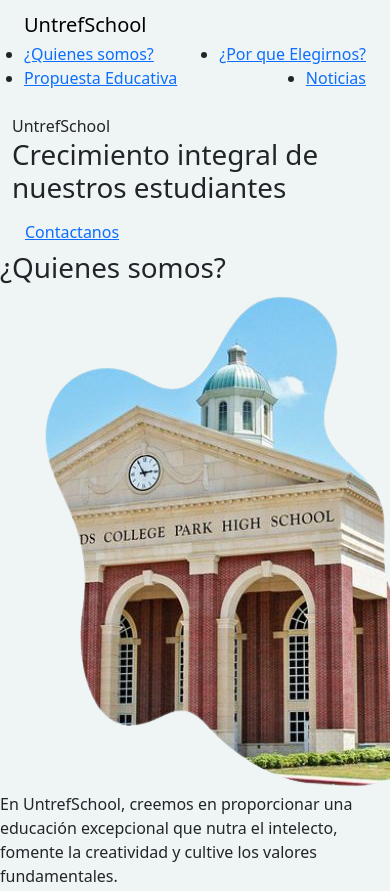
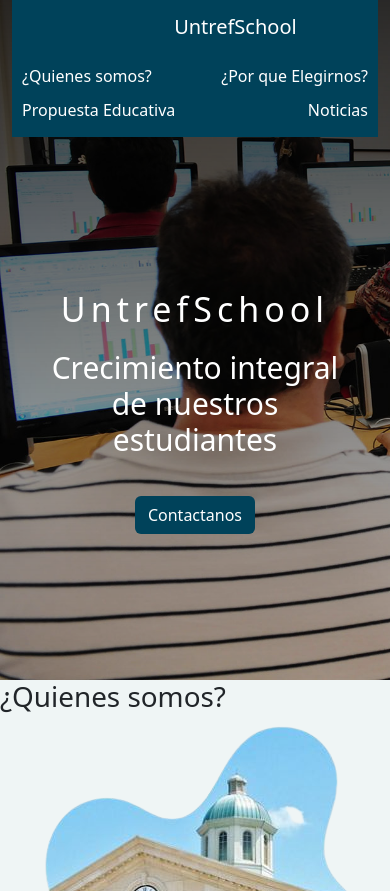
Before and after one commit to MegaValentin/tp-integrador-DF, a plain HTML site: page index.html in a window 390 px wide. Shown: the top 891 px of the page. Drawn offline with Linux system fonts and the light colour scheme.

Commit message:
header 780px

```diff
--- a/css/style.css
+++ b/css/style.css
@@ -18,7 +18,10 @@ body{
 
 }
 /*Encabezado*/
-@media screen and (max-width: 320px) {
+.container-fluid {
+    max-width: 1200px;
+    margin: 0 auto;
+}
 .encabezado {
     width: 100%;
     height: auto;
@@ -27,6 +30,86 @@ body{
     background-size: cover;
 
 }
+.barraNavegacion {
+    display: flex;
+    justify-content: space-between;
+    align-items: center;
+    background-color: var(--main-3-color);
+    padding: 10px;
+}
+.menu {
+    list-style: none;
+    display: flex;
+    justify-content: space-between;
+    margin: 0;
+    padding: 0;
+    align-items: center;
+}
+.menu li {
+    margin: 0 10px;
+}
+.menu li a {
+    color: #fff;
+    text-decoration: none;
+}
+.menu li a:hover {
+    color: var(--main-1-color);
+}
+.h-txt span{
+    letter-spacing: 5px;
+    font-size: 34px;
+}
+.h-txt .btn{
+    background-color: var(--main-3-color);
+}
+.h-txt .btn a{
+    text-decoration: none;
+    color: white;
+
+}
+    @media screen and (max-width: 768px){
+        .navbar {
+            flex-direction: column;
+        }
+        .logo {
+            width: 19%;
+            text-align: center;
+        }
+        .logo span{
+            color: white;
+        }
+        .menu {
+            margin-top: 15px;
+            align-items: center;
+        }
+        .menu li {
+            margin: 5px 0;
+        }
+        .h-txt {
+            margin-top: 15vh;
+
+            text-align: center;
+            padding: 20px;
+            color: white;
+        }
+        .h-txt span{
+            letter-spacing: 5px;
+            font-size: 34px;
+
+        }
+        .h-txt h1 {
+            font-size: 30px;
+            margin-top: 15px;
+        }
+
+        .btn {
+            text-align: center;
+            margin-top: 30px;
+            margin-bottom: 15vh;
+        }
+    }
+@media screen and (max-width: 320px) {
+
     .barraNavegacion{
         background-color: var(--main-3-color);
         text-align: center;
@@ -73,17 +156,13 @@ body{
         margin-top: 50px;
     }
     .h-txt .btn{
-        background-color: var(--main-3-color);
+
         text-align: center;
         margin-top: 50px;
         margin-bottom: 90px;
         width: 100%;
     }
-    .h-txt .btn a{
-        text-decoration: none;
-        color: white;
 
-    }
 }
 /*Main*/
 @media screen and (max-width: 320px) {
```
Lines whose indentation alone changed are shown as unchanged.
